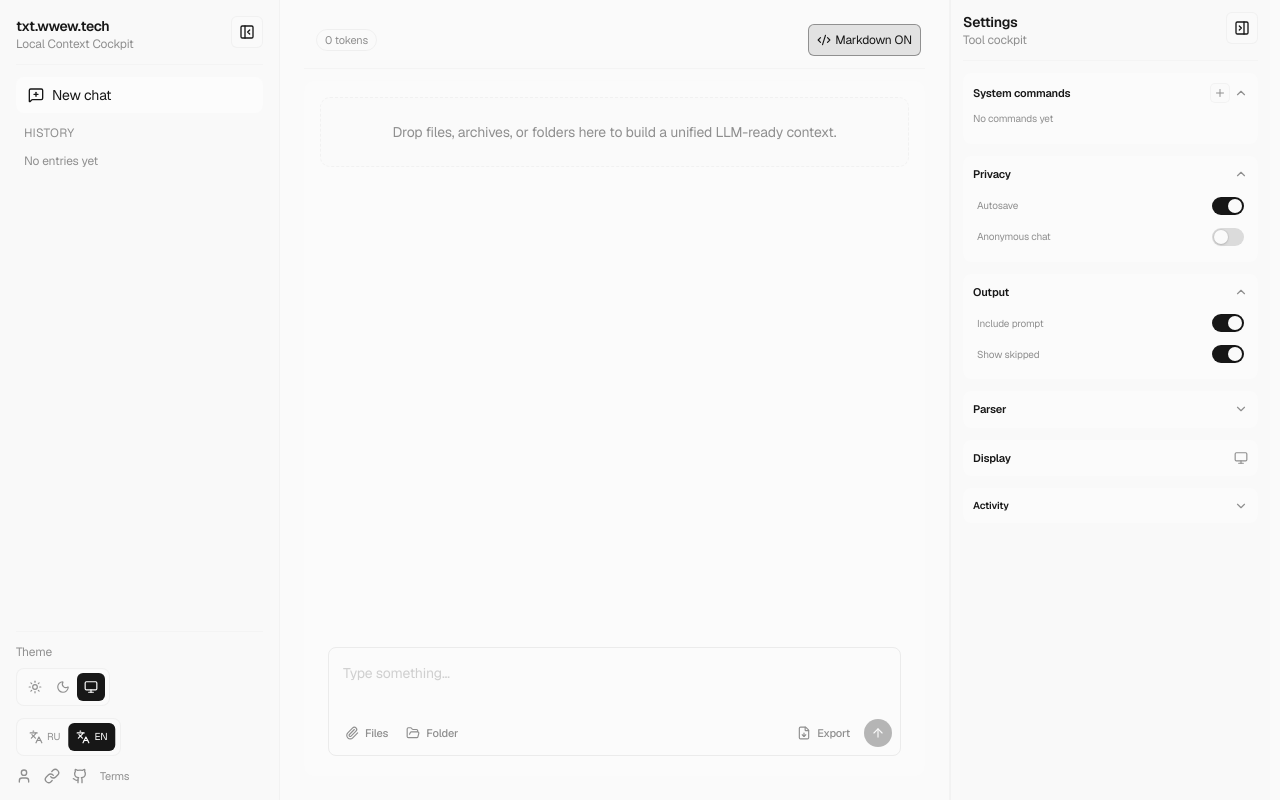
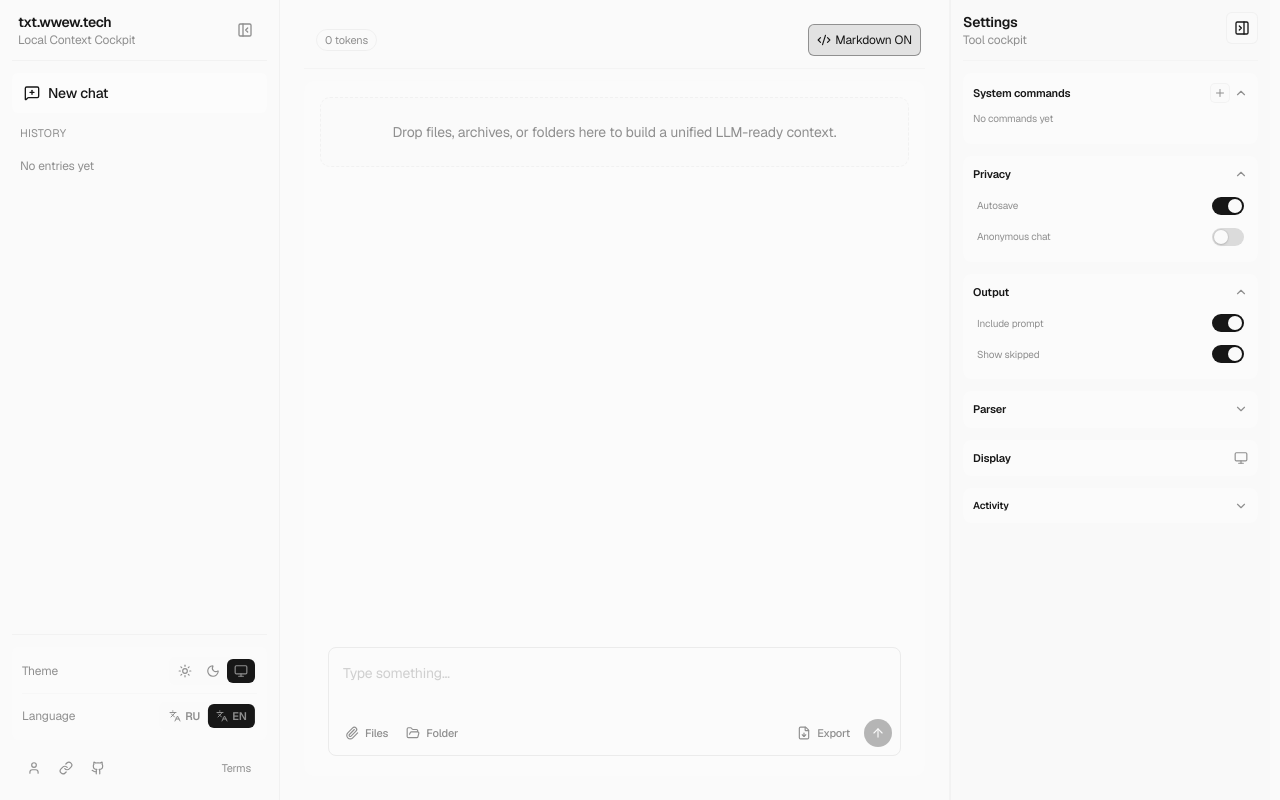
Before and after one commit to wwewtech/txt.wwew.tech, a Next.js app: page / in a window 1280 px wide. Built offline with nearby package versions, Linux system fonts and the light colour scheme.

Commit message:
fix left side

```diff
--- a/src/components/drag-segmented.tsx
+++ b/src/components/drag-segmented.tsx
@@ -16,6 +16,9 @@ type DragSegmentedProps<T extends string> = {
   onValueChange: (value: T) => void;
   className?: string;
   buttonClassName?: string;
+  activeButtonClassName?: string;
+  indicatorClassName?: string;
+  trackClassName?: string;
 };
 
 export function DragSegmented<T extends string>({
@@ -24,6 +27,9 @@ export function DragSegmented<T extends string>({
   onValueChange,
   className,
   buttonClassName,
+  activeButtonClassName,
+  indicatorClassName,
+  trackClassName,
 }: DragSegmentedProps<T>) {
   const trackRef = React.useRef<HTMLDivElement | null>(null);
   const pointerIdRef = React.useRef<number | null>(null);
@@ -79,7 +85,7 @@ export function DragSegmented<T extends string>({
     <div className={cn("inline-flex rounded-xl border border-border/70 bg-muted/20 p-1", className)}>
       <div
         ref={trackRef}
-        className="relative inline-grid touch-none select-none"
+        className={cn("relative inline-grid touch-none select-none", trackClassName)}
         style={{ gridTemplateColumns: `repeat(${options.length}, minmax(0, 1fr))` }}
         onPointerDown={(event) => {
           pointerIdRef.current = event.pointerId;
@@ -121,7 +127,8 @@ export function DragSegmented<T extends string>({
         <div
           className={cn(
             "pointer-events-none absolute inset-y-0 left-0 rounded-lg bg-primary",
-            dragging ? "transition-none" : "transition-transform duration-200 ease-out"
+            dragging ? "transition-none" : "transition-transform duration-200 ease-out",
+            indicatorClassName
           )}
           style={{
             width: `${100 / options.length}%`,
@@ -146,7 +153,7 @@ export function DragSegmented<T extends string>({
               }}
               className={cn(
                 "relative z-10 inline-flex h-7 items-center justify-center rounded-lg px-2 text-muted-foreground transition-colors",
-                active && "text-primary-foreground",
+                active && (activeButtonClassName ?? "text-primary-foreground"),
                 buttonClassName
               )}
             >
--- a/src/features/home/model/page-constants.ts
+++ b/src/features/home/model/page-constants.ts
@@ -58,6 +58,7 @@ export const i18n = {
     tokens: "Токены",
     tokenSuffix: "токенов",
     theme: "Тема",
+    language: "Язык",
     terms: "Условия",
     newChat: "Новый чат",
     history: "История",
@@ -174,6 +175,7 @@ export const i18n = {
     tokens: "Tokens",
     tokenSuffix: "tokens",
     theme: "Theme",
+    language: "Language",
     terms: "Terms",
     newChat: "New chat",
     history: "History",
--- a/src/features/home/ui/home-left-sidebar.tsx
+++ b/src/features/home/ui/home-left-sidebar.tsx
@@ -1,11 +1,15 @@
 "use client";
 
+import * as React from "react";
 import Link from "next/link";
+import { useTheme } from "next-themes";
 
 import {
   Files,
   Github,
   Languages,
+  Monitor,
+  Moon,
   Link as LinkIcon,
   Link2,
   MessageSquarePlus,
@@ -13,12 +17,13 @@ import {
   PanelLeftClose,
   Pencil,
   Share2,
+  Sun,
   Trash2,
   User,
   Copy,
 } from "lucide-react";
 
-import { DragSegmented, ThemeToggle } from "@/components";
+import { DragSegmented } from "@/components";
 import { cn } from "@/lib";
 import type { I18nDict } from "../model/page-constants";
 import type { FontSizeScope, HistoryItem, Language } from "../model/page-types";
@@ -67,31 +72,81 @@ export function HomeLeftSidebar({
   fontSizeScope = "center",
   drawerMode = false,
 }: HomeLeftSidebarProps) {
+  const { theme, setTheme } = useTheme();
+  const [mounted, setMounted] = React.useState(false);
+
+  React.useEffect(() => {
+    setMounted(true);
+  }, []);
+
+  const themeValue = (mounted ? theme : "system") ?? "system";
+  const resolvedThemeValue =
+    themeValue === "light" || themeValue === "dark" || themeValue === "system"
+      ? themeValue
+      : "system";
+
+  const themeOptions = React.useMemo(
+    () => [
+      { value: "light", label: "Light", content: <Sun className="h-3.5 w-3.5" /> },
+      { value: "dark", label: "Dark", content: <Moon className="h-3.5 w-3.5" /> },
+      { value: "system", label: "System", content: <Monitor className="h-3.5 w-3.5" /> },
+    ] as const,
+    []
+  );
+
+  const languageOptions = React.useMemo(
+    () => [
+      {
+        value: "ru",
+        label: "Русский",
+        content: (
+          <span className="inline-flex items-center gap-1 text-[11px] font-semibold">
+            <Languages className="h-3 w-3" /> RU
+          </span>
+        ),
+      },
+      {
+        value: "en",
+        label: "English",
+        content: (
+          <span className="inline-flex items-center gap-1 text-[11px] font-semibold">
+            <Languages className="h-3 w-3" /> EN
+          </span>
+        ),
+      },
+    ] as const,
+    []
+  );
+
   const sidebarTextStyle =
     fontSizeScope === "all"
       ? ({ fontSize: `calc(1rem + ${fontSizeOffset}px)` } as React.CSSProperties)
       : undefined;
 
+  const footerLabelClass = "text-xs text-muted-foreground";
+  const footerMetaLinkClass =
+    "inline-flex h-7 w-7 items-center justify-center rounded-md text-muted-foreground transition-colors hover:text-foreground";
+
   return (
     <aside
       className={cn(
-        "border-r border-border/50 bg-background/90 px-4 py-4",
+        "border-r border-border/60 bg-background/95 px-3 py-3",
         drawerMode
           ? "flex h-full flex-col"
           : "hidden h-screen xl:sticky xl:top-0 xl:flex xl:flex-col"
       )}
       style={sidebarTextStyle}
     >
-      <div className="mb-3 border-b border-border/40 pb-3">
-        <div className="flex items-start justify-between gap-2">
-          <div>
-            <p className="text-sm font-semibold tracking-tight">txt.wwew.tech</p>
-            <p className="text-xs text-muted-foreground">{t.localCockpit}</p>
+      <div className="mb-3 border-b border-border/50 pb-3">
+        <div className="flex items-center justify-between gap-2 px-1.5">
+          <div className="min-w-0">
+            <p className="truncate text-sm font-semibold tracking-tight">txt.wwew.tech</p>
+            <p className="truncate text-xs text-muted-foreground">{t.localCockpit}</p>
           </div>
           <button
             type="button"
             onClick={onCollapseLeft}
-            className="inline-flex h-8 w-8 shrink-0 items-center justify-center rounded-lg border border-border/60 bg-background hover:bg-muted"
+            className="inline-flex h-8 w-8 shrink-0 items-center justify-center rounded-lg text-muted-foreground transition-colors hover:bg-muted hover:text-foreground"
           >
             <PanelLeftClose className="h-4 w-4" />
           </button>
@@ -101,25 +156,25 @@ export function HomeLeftSidebar({
       <button
         type="button"
         onClick={onStartNewChat}
-        className="mb-3 inline-flex items-center gap-2 rounded-xl bg-muted/40 px-3 py-2 text-sm hover:bg-muted"
+        className="mb-3 inline-flex h-10 w-full items-center gap-2 rounded-lg bg-muted/35 px-3 text-sm font-medium text-foreground transition-colors hover:bg-muted/55"
       >
         <MessageSquarePlus className="h-4 w-4" />
         <span>{t.newChat}</span>
       </button>
 
-      <div className="min-h-0 w-full flex-1 overflow-auto pr-1">
-        <p className="mb-2 px-2 text-xs uppercase tracking-wide text-muted-foreground">{t.history}</p>
+      <div className="min-h-0 w-full flex-1 overflow-auto">
+        <p className="mb-2 px-2 text-[11px] uppercase tracking-wide text-muted-foreground">{t.history}</p>
         <div className="space-y-1">
           {history.length === 0 && (
-            <p className="px-2 py-1 text-xs text-muted-foreground">{t.noEntries}</p>
+            <p className="rounded-lg px-2 py-2 text-xs text-muted-foreground">{t.noEntries}</p>
           )}
           {history.map((entry) => (
             <div
               key={entry.id}
               data-history-item
               className={cn(
-                "group relative rounded-xl px-2 py-1 transition-colors hover:bg-muted/70",
-                currentChatId === entry.id && "bg-muted"
+                "group relative rounded-lg px-2 py-2 transition-colors hover:bg-muted/40",
+                currentChatId === entry.id && "bg-muted/65"
               )}
             >
               <div className="flex items-center gap-2">
@@ -128,7 +183,7 @@ export function HomeLeftSidebar({
                   onClick={() => onSelectHistory(entry)}
                   className="min-w-0 flex-1 text-left"
                 >
-                  <p className="truncate text-xs font-medium">{entry.title}</p>
+                  <p className="truncate text-[13px] font-medium text-foreground">{entry.title}</p>
                   <p className="text-[11px] text-muted-foreground">{entry.tokenEstimate} {t.tokenSuffix}</p>
                 </button>
 
@@ -139,7 +194,7 @@ export function HomeLeftSidebar({
                       event.stopPropagation();
                       onToggleHistoryMenu(entry.id);
                     }}
-                    className="inline-flex h-6 w-6 items-center justify-center rounded-md text-muted-foreground hover:bg-background/80"
+                    className="inline-flex h-7 w-7 items-center justify-center rounded-md text-muted-foreground opacity-0 transition-opacity hover:bg-background group-hover:opacity-100"
                     title={t.actions}
                   >
                     <MoreHorizontal className="h-3.5 w-3.5" />
@@ -148,11 +203,11 @@ export function HomeLeftSidebar({
               </div>
 
               {openHistoryMenuId === entry.id && (
-                <div className="absolute right-1 top-9 z-20 w-44 rounded-xl border border-border/70 bg-background p-1 shadow-xl">
+                <div className="absolute right-1 top-9 z-20 w-44 rounded-md border border-border/70 bg-background p-1 shadow-xl">
                   <button
                     type="button"
                     onClick={() => onDuplicateHistoryItem(entry.id)}
-                    className="flex w-full items-center gap-2 rounded-lg px-2 py-1.5 text-xs hover:bg-muted"
+                    className="flex w-full items-center gap-2 rounded-md px-2 py-1.5 text-xs hover:bg-muted"
                   >
                     <Files className="h-3.5 w-3.5" />
                     {t.makeCopy}
@@ -162,7 +217,7 @@ export function HomeLeftSidebar({
                     onClick={async () => {
                       await onShareHistoryItem(entry.id);
                     }}
-                    className="flex w-full items-center gap-2 rounded-lg px-2 py-1.5 text-xs hover:bg-muted"
+                    className="flex w-full items-center gap-2 rounded-md px-2 py-1.5 text-xs hover:bg-muted"
                   >
                     <Share2 className="h-3.5 w-3.5" />
                     {t.share}
@@ -170,7 +225,7 @@ export function HomeLeftSidebar({
                   <button
                     type="button"
                     onClick={() => onRenameHistoryItem(entry.id)}
-                    className="flex w-full items-center gap-2 rounded-lg px-2 py-1.5 text-xs hover:bg-muted"
+                    className="flex w-full items-center gap-2 rounded-md px-2 py-1.5 text-xs hover:bg-muted"
                   >
                     <Pencil className="h-3.5 w-3.5" />
                     {t.rename}
@@ -180,7 +235,7 @@ export function HomeLeftSidebar({
                     onClick={async () => {
                       await onCopyHistoryPrompt(entry.id);
                     }}
-                    className="flex w-full items-center gap-2 rounded-lg px-2 py-1.5 text-xs hover:bg-muted"
+                    className="flex w-full items-center gap-2 rounded-md px-2 py-1.5 text-xs hover:bg-muted"
                   >
                     <Link2 className="h-3.5 w-3.5" />
                     {t.copyPrompt}
@@ -190,7 +245,7 @@ export function HomeLeftSidebar({
                     onClick={async () => {
                       await onCopyHistoryFinal(entry.id);
                     }}
-                    className="flex w-full items-center gap-2 rounded-lg px-2 py-1.5 text-xs hover:bg-muted"
+                    className="flex w-full items-center gap-2 rounded-md px-2 py-1.5 text-xs hover:bg-muted"
                   >
                     <Copy className="h-3.5 w-3.5" />
                     {t.copyFinal}
@@ -198,7 +253,7 @@ export function HomeLeftSidebar({
                   <button
                     type="button"
                     onClick={() => onDeleteHistoryItem(entry.id)}
-                    className="flex w-full items-center gap-2 rounded-lg px-2 py-1.5 text-xs text-red-500 hover:bg-muted"
+                    className="flex w-full items-center gap-2 rounded-md px-2 py-1.5 text-xs text-red-500 hover:bg-muted"
                   >
                     <Trash2 className="h-3.5 w-3.5" />
                     {t.delete}
@@ -210,69 +265,69 @@ export function HomeLeftSidebar({
         </div>
       </div>
 
-      <div className="mt-3 border-t border-border/40 pt-3">
-        <div className="flex flex-col gap-3">
-          <div>
-            <p className="mb-2 text-xs text-muted-foreground">
-              {t.theme}
-            </p>
-            <ThemeToggle />
+      <div className="mt-3 border-t border-border/50 pt-3">
+        <div className="space-y-2">
+          <div className="rounded-lg bg-muted/20 px-2.5 py-2.5">
+            <div className="flex items-center justify-between gap-3">
+              <span className={footerLabelClass}>{t.theme}</span>
+              <DragSegmented
+                value={resolvedThemeValue}
+                onValueChange={(next) => setTheme(next)}
+                options={themeOptions}
+                className="rounded-md border-0 bg-background/60 p-0.5"
+                trackClassName="gap-0"
+                buttonClassName="h-6 w-7 rounded-sm px-0 text-muted-foreground"
+                activeButtonClassName="text-white"
+                indicatorClassName="bg-neutral-900"
+              />
             </div>
 
-          <div>
+            <div className="mt-2 flex items-center justify-between gap-3 border-t border-border/30 pt-2">
+              <span className={footerLabelClass}>{t.language}</span>
               <DragSegmented
                 value={language}
                 onValueChange={onLanguageChange}
-              options={[
-                {
-                  value: "ru",
-                  label: "Русский",
-                  content: (
-                    <span className="inline-flex items-center gap-1 text-[10px]">
-                      <Languages className="h-3.5 w-3.5" /> RU
-                    </span>
-                  ),
-                },
-                {
-                  value: "en",
-                  label: "English",
-                  content: (
-                    <span className="inline-flex items-center gap-1 text-[10px]">
-                      <Languages className="h-3.5 w-3.5" /> EN
-                    </span>
-                  ),
-                },
-              ]}
-              buttonClassName="h-7 px-2"
+                options={languageOptions}
+                className="rounded-md border-0 bg-background/60 p-0.5"
+                trackClassName="gap-0"
+                buttonClassName="h-6 rounded-sm px-2 text-muted-foreground"
+                activeButtonClassName="text-white"
+                indicatorClassName="bg-neutral-900"
               />
             </div>
+          </div>
 
-          <div className="flex items-center gap-3 text-muted-foreground">
+          <div className="flex items-center justify-between gap-3 rounded-lg px-2 py-1.5 text-[11px] text-muted-foreground">
+            <div className="flex items-center gap-1">
               <a
                 href="https://wwew.tech"
                 target="_blank"
                 rel="noreferrer"
-              className="hover:text-foreground"
+                className={footerMetaLinkClass}
+                title="wwew.tech"
               >
-              <User className="h-4 w-4" />
+                <User className="h-3.5 w-3.5" />
               </a>
               <a
                 href="https://openspacedev.ru"
                 target="_blank"
                 rel="noreferrer"
-              className="hover:text-foreground"
+                className={footerMetaLinkClass}
+                title="openspacedev.ru"
               >
-              <LinkIcon className="h-4 w-4" />
+                <LinkIcon className="h-3.5 w-3.5" />
               </a>
               <a
                 href="https://github.com/wwewtech/txt.wwew.tech"
                 target="_blank"
                 rel="noreferrer"
-              className="hover:text-foreground"
+                className={footerMetaLinkClass}
+                title="GitHub"
               >
-              <Github className="h-4 w-4" />
+                <Github className="h-3.5 w-3.5" />
               </a>
-            <Link href="/terms" className="text-[11px] hover:text-foreground">
+            </div>
+            <Link href="/terms" className="rounded-md px-2 py-1 transition-colors hover:text-foreground">
               {t.terms}
             </Link>
           </div>
```
Lines whose indentation alone changed are shown as unchanged.
